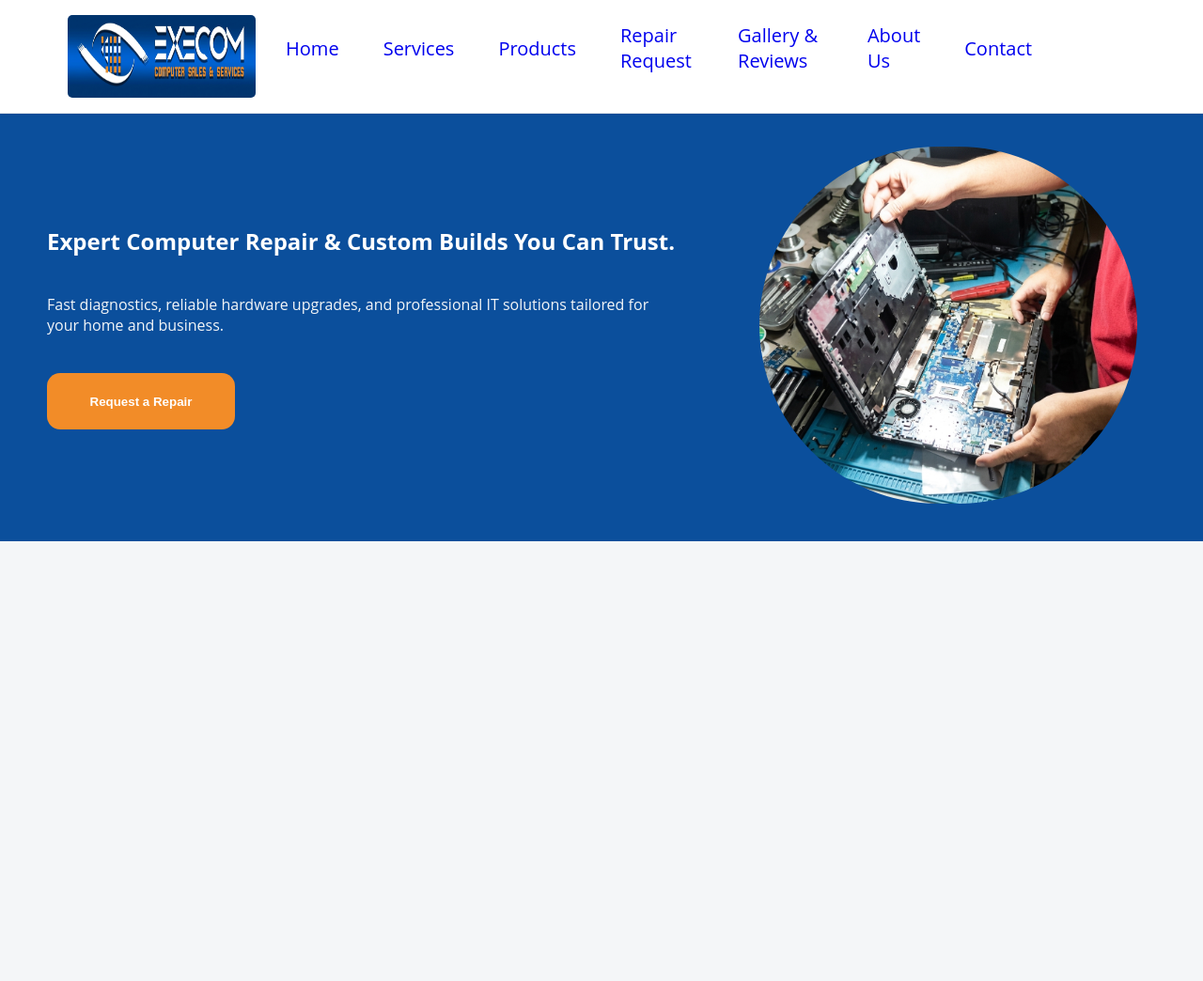
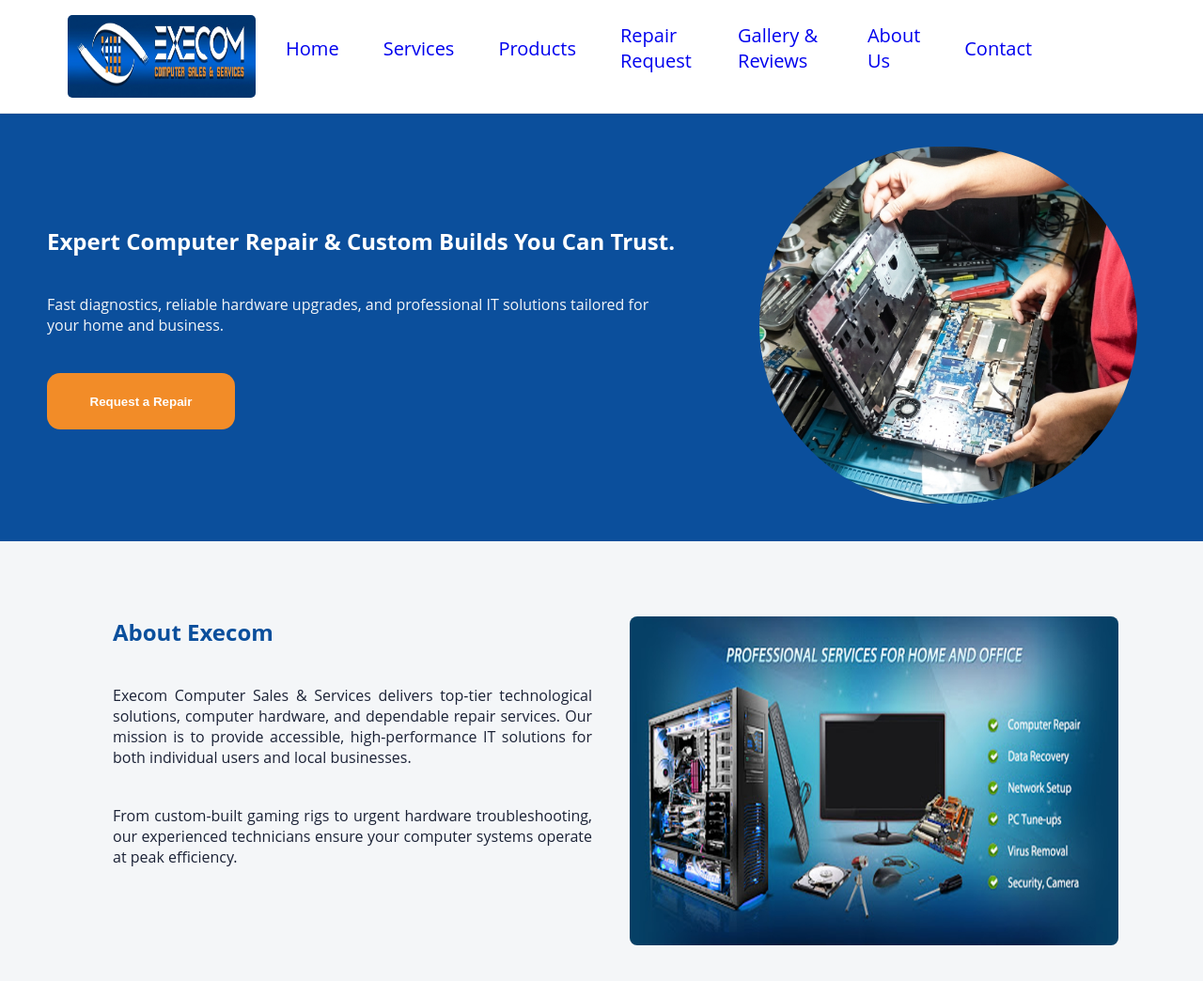
Before and after one commit to vjcomisio-dev/comisio-website, a plain HTML site: page index.html in a window 1280 px wide. Shown: the top 1044 px of the page at 94% size. Before the commit the page ends 800 px from the top, so only its background shows below. Drawn offline with Linux system fonts and the light colour scheme.

Commit message:
Added: About section, and image of services and products

```diff
--- a/css/style.css
+++ b/css/style.css
@@ -8,6 +8,7 @@ body {
     font-family: 'Open Sans', Arial, sans-serif;
     background-color: #F4F6F8;
     color: #1B2236;
+    height: 100000px;
 }
 
 .site-header {
@@ -118,3 +119,48 @@ body {
     color: #fff;
 
 }
+
+.about-section {
+    background-color: #F4F6F8;
+
+
+}
+
+.about-container {
+    display: flex;
+    margin-left: 120px;
+    display: flex;
+    justify-content: space-between;
+    align-items: flex-start;
+    gap: 40px;
+
+}
+
+.about-text {
+    display: flex;
+    flex-direction: column;
+    row-gap: 40px;
+    text-align: justify;
+    width: 700px;
+
+}
+
+.about-text h2 {
+    color: #0B4F9C;
+
+}
+
+.about-text p {
+    color: #1B2236;
+}
+
+.about-section {
+    margin: 80px 0px 80px 0px;
+}
+
+.about-img {
+    height: 350px;
+    width: 520px;
+    margin-right: 90px;
+    border-radius: 8px;
+}
--- a/index.html
+++ b/index.html
@@ -55,8 +55,28 @@
         </section>
     </main>
 
+    <!-- About Section-->
+    <section class="about-section">
+        <div class="about-container">
+            <div class="about-text">
+                <h2>About Execom</h2>
+                <p>
+                    Execom Computer Sales & Services delivers top-tier technological solutions, computer hardware, and
+                    dependable repair services. Our mission is to provide accessible, high-performance IT solutions for
+                    both individual users and local businesses.
+                </p>
+                <p>
+                    From custom-built gaming rigs to urgent hardware troubleshooting, our experienced technicians ensure
+                    your computer systems operate at peak efficiency.
+                </p>
 
-
+            </div>
+            <!-- Image of what execom offer-->
+            <div class="about-image">
+                <img src="images/aboutexcecomimage.jpg" alt="Execom Workshop and Technical Support" class="about-img">
+            </div>
+        </div>
+    </section>
 
 </body>
 
```
Also changed, not shown: images/aboutexcecomimage.jpg (added).
